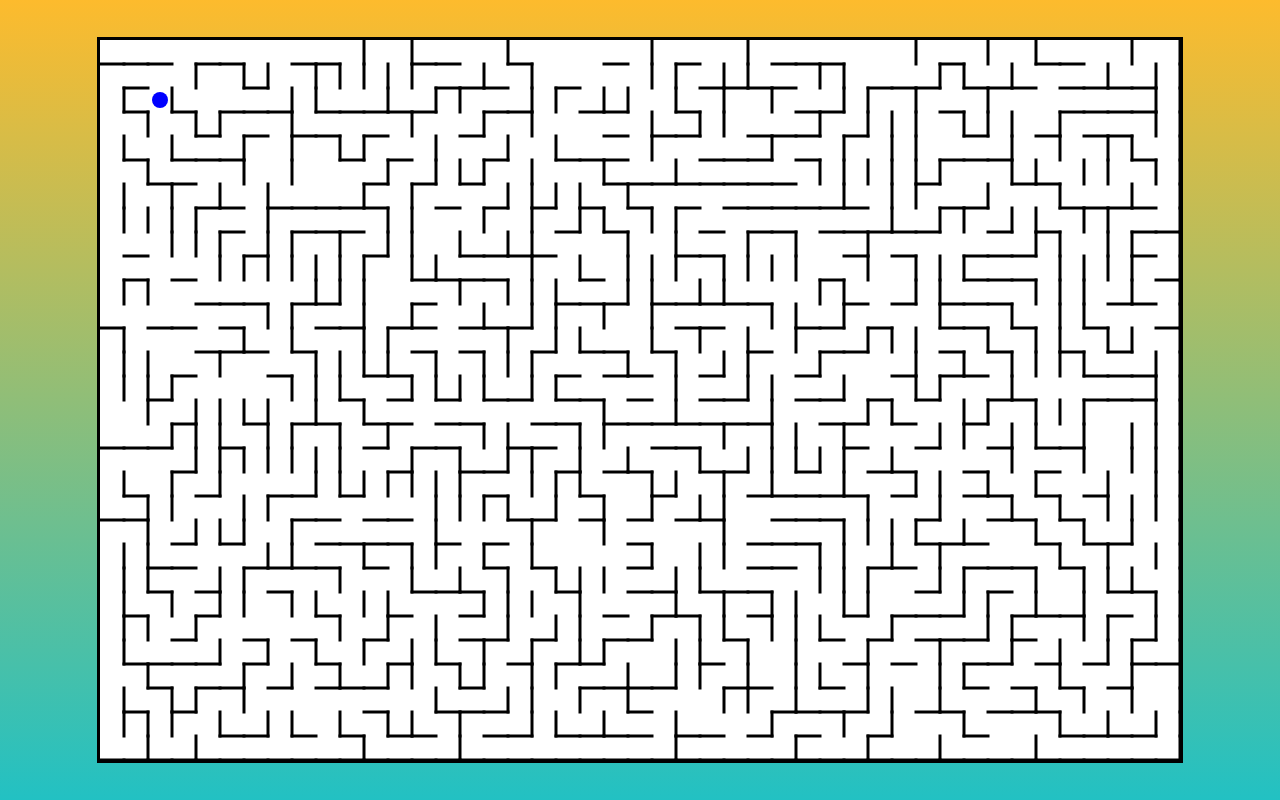
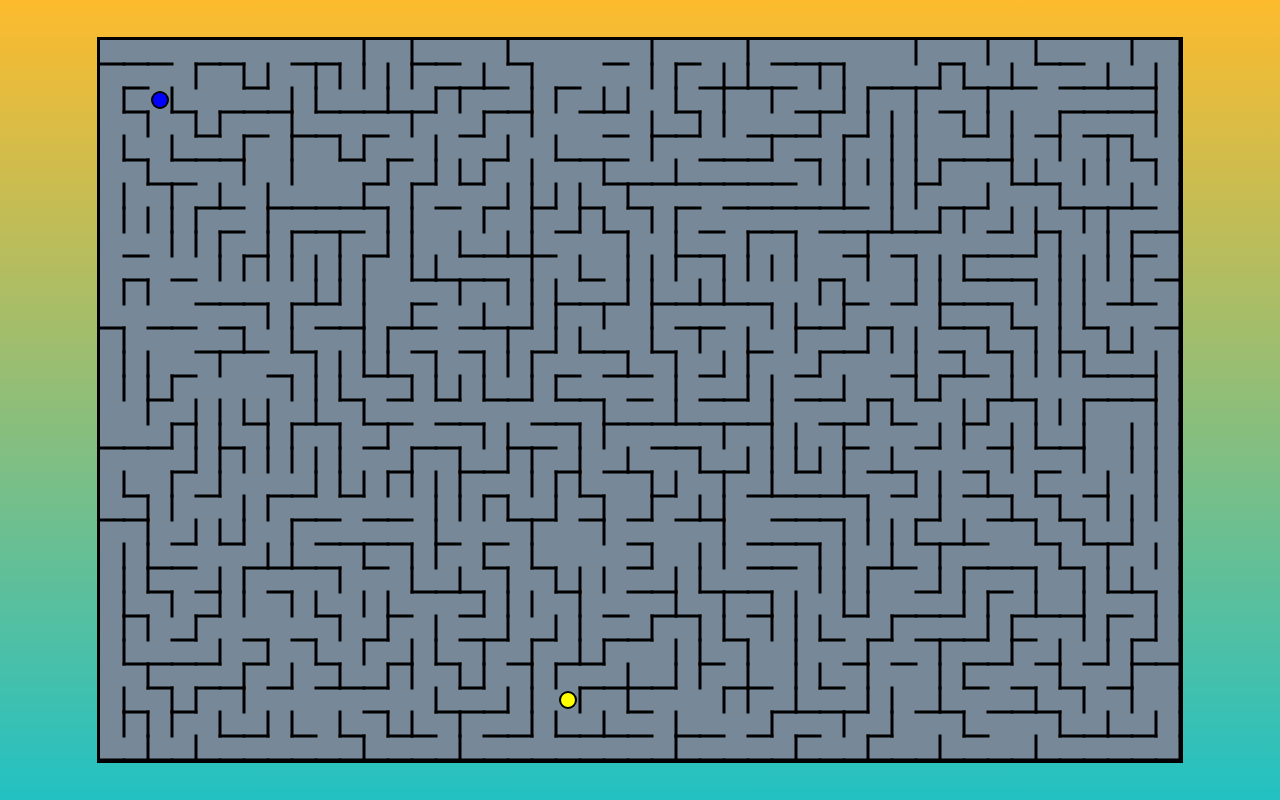
Before and after one commit to Conno732/MultiplayerJavaScriptGame, a plain HTML site: page index.html in a window 1280 px wide. Drawn offline with Linux system fonts and the light colour scheme.

Commit message:
Completed rudimentary collision detection

```diff
--- a/app.js
+++ b/app.js
@@ -15,7 +15,7 @@ gameCanvas.width = width;
 const maze = new Maze(width, height, cellSize, lineWidth);
 maze.generateEmptyMaze();
 maze.generateNewMaze();
-maze.drawMaze(context);
+
 const player = new Player(
   cellSize * 3 - cellSize / 2,
   cellSize * 3 - cellSize / 2,
@@ -27,7 +27,12 @@ const player = new Player(
   height,
   cellSize
 );
-player.draw(context);
+
+const key = new Key(
+  cellSize * 20 - cellSize / 2,
+  cellSize * 28 - cellSize / 2,
+  cellSize / 3
+);
 
 new InputHandler(player);
 
@@ -38,6 +43,7 @@ function gameLoop(timeStamp) {
   //code
   context.clearRect(0, 0, gameCanvas.width, gameCanvas.height);
   maze.drawMaze(context);
+  key.draw(context);
   player.update(deltaTime);
   player.draw(context);
   //after
--- a/index.html
+++ b/index.html
@@ -11,10 +11,12 @@
     <div id="game-container">
       <canvas></canvas>
     </div>
-    <script src="./entities.js"></script>
-    <script src="./cell.js"></script>
-    <script src="./input.js"></script>
-    <script src="./mazeGen.js"></script>
-    <script type="module" src="/app.js"></script>
+    <script src="/src/entities/key.js"></script>
+    <script src="/src/entities/exit.js"></script>
+    <script src="/src/entities/player.js"></script>
+    <script src="/src/cell.js"></script>
+    <script src="/src/input.js"></script>
+    <script src="/src/mazeGen.js"></script>
+    <script src="/app.js"></script>
   </body>
 </html>
--- /dev/null
+++ b/src/entities/key.js
@@ -0,0 +1,19 @@
+class Key {
+  constructor(posX, posY, radius) {
+    this.x = posX;
+    this.y = posY;
+    this.radius = radius;
+    this.shown = true;
+  }
+
+  draw(context) {
+    if (!this.shown) return;
+    context.beginPath();
+    context.arc(this.x, this.y, this.radius, 0, Math.PI * 2, false);
+    context.fillStyle = "yellow";
+    context.fill();
+    context.lineWidth = 2;
+    context.strokeStyle = "black";
+    context.stroke();
+  }
+}
--- a/entities.js
+++ b/src/entities/player.js
@@ -22,7 +22,7 @@ class Player {
     this.mazeWidth = mazeWidth;
     this.cellSize = cellSize;
     this.maze = maze;
-    console.log(this.maze);
+    this.speedBoost = 1;
   }
 
   draw(context) {
@@ -30,6 +30,9 @@ class Player {
     context.arc(this.x, this.y, this.radius, 0, Math.PI * 2, false);
     context.fillStyle = this.color;
     context.fill();
+    context.lineWidth = 2;
+    context.strokeStyle = "black";
+    context.stroke();
   }
 
   moveLeft() {
@@ -56,6 +59,14 @@ class Player {
     this.speedY = 0;
   }
 
+  boost() {
+    this.speedBoost = 1.7;
+  }
+
+  stopBoost() {
+    this.speedBoost = 1;
+  }
+
   update(deltaTime) {
     if (!deltaTime) return;
     this.determineX(
@@ -70,12 +81,12 @@ class Player {
       this.x % this.cellSize,
       this.y % this.cellSize
     );
-    console.log(
-      "Current pos: X-" +
-        Math.floor(this.x / this.cellSize) +
-        " Y-" +
-        Math.floor(this.y / this.cellSize)
-    );
+    // console.log(
+    //   "Current pos: X-" +
+    //     Math.floor(this.x / this.cellSize) +
+    //     " Y-" +
+    //     Math.floor(this.y / this.cellSize)
+    // );
   }
 
   determineX(posX, posY, innerX, innerY) {
@@ -87,43 +98,49 @@ class Player {
       this.maze[posY][posX].checkRight() &&
       this.speedX > 0
     )
-      console.log("Right wall hit at: " + posX, posY);
+      return;
     else if (
       this.maze[posY][posX].checkRight() &&
       innerX > this.cellSize / 2 &&
       this.speedX > 0
     )
-      console.log("Right wall hit at: " + posX, posY);
+      return;
     else if (
       posX !== 0 &&
       this.maze[posY][posX - 1].checkRight() &&
       innerX < this.cellSize / 2 &&
       this.speedX < 0
     )
-      console.log("Left wall hit");
-    // if (posX === 0 && innerX < this.cellSize / 2 && this.speedX < 0) {
-    //   return;
-    // } else if (posX === this.mazeWidth / this.cellSize && this.speedX > 0)
-    //   return;
-    // else if (
-    //   posX != 0 &&
-    //   innerX > this.cellSize / 2 &&
-    //   this.maze[posY][posX - 1].checkRight() &&
-    //   this.speedX > 0
-    // ) {
-    //   return;
+      return;
     else {
-      this.x += this.speedX;
+      this.x += this.speedX * this.speedBoost;
     }
   }
 
-  determineY(posX, posY) {
-    if (this.y <= this.radius - 0.001) {
-      this.y = this.radius;
-    } else if (this.y >= this.mazeHeight - this.radius + 0.001) {
-      this.y = this.mazeHeight - this.radius;
-    } else {
-      this.y += this.speedY;
+  determineY(posX, posY, innerX, innerY) {
+    if (posY === 0 && innerY < this.cellSize / 2 && this.speedY < 0) return;
+    else if (
+      posY === 0 &&
+      innerY > this.cellSize / 2 &&
+      this.maze[posY][posX].checkBottom() &&
+      this.speedY > 0
+    )
+      return;
+    else if (
+      this.maze[posY][posX].checkBottom() &&
+      innerY > this.cellSize / 2 &&
+      this.speedY > 0
+    )
+      return;
+    else if (
+      posY !== 0 &&
+      this.maze[posY - 1][posX].checkBottom() &&
+      innerY < this.cellSize / 2 &&
+      this.speedY < 0
+    )
+      return;
+    else {
+      this.y += this.speedY * this.speedBoost;
     }
   }
 }
--- a/input.js
+++ b/src/input.js
@@ -18,6 +18,9 @@ class InputHandler {
         case "ArrowDown":
           player.moveDown();
           break;
+        case " ":
+          player.boost();
+          break;
       }
       document.addEventListener("keyup", (event) => {
         switch (event.key) {
@@ -37,6 +40,9 @@ class InputHandler {
           case "ArrowDown":
             player.stopY();
             break;
+          case " ":
+            player.stopBoost();
+            break;
         }
       });
     });
--- a/styles.css
+++ b/styles.css
@@ -16,7 +16,7 @@ body {
 #game-container {
   width: 720px;
   height: 480px;
-  background-color: white;
+  background-color: lightslategrey;
   border: solid;
   display: none;
 }
```
Also changed, not shown: src/cell.js (renamed from cell.js), src/entities/exit.js (added), src/mazeGen.js (renamed from mazeGen.js).
